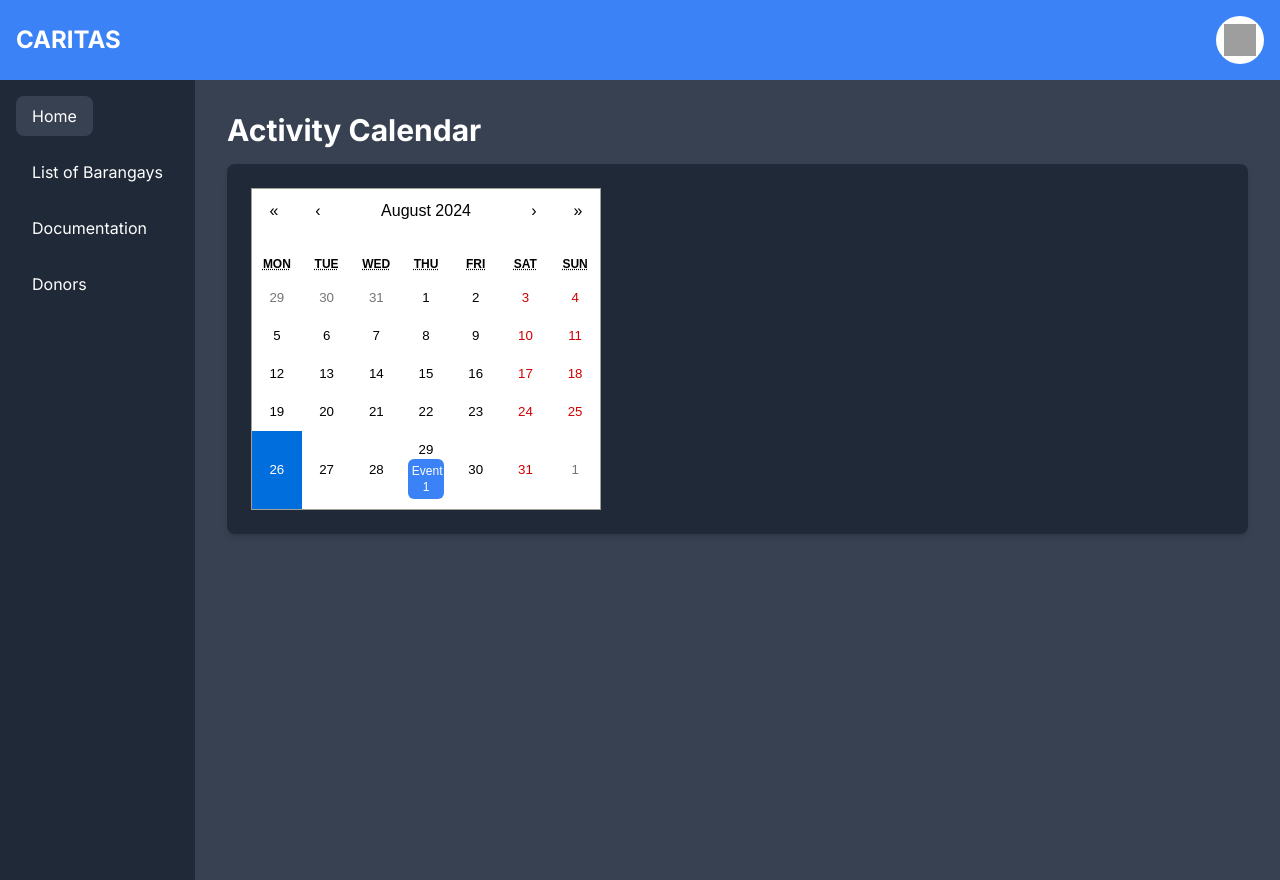
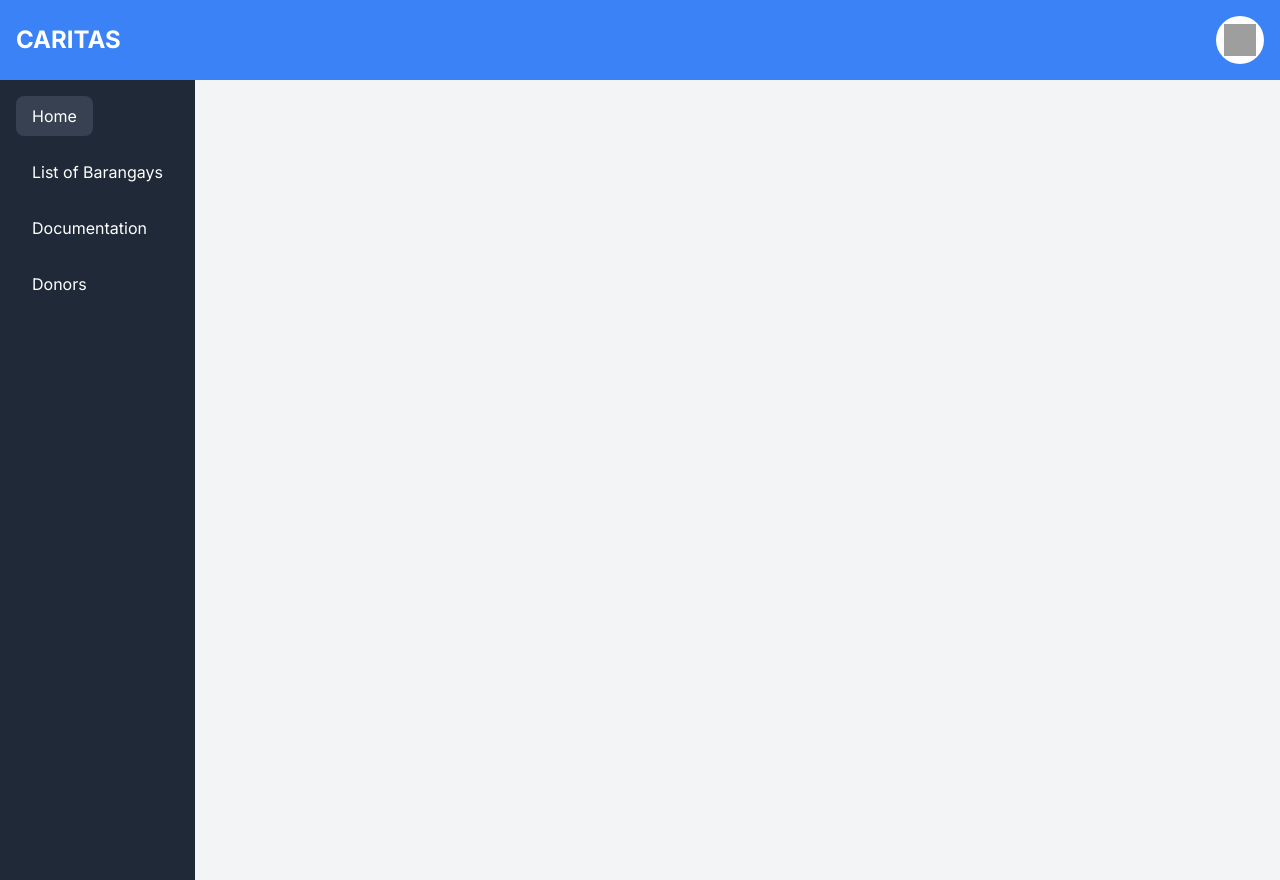
Before and after one commit to Caritas-200/caritas, a Next.js app: page /home in a window 1280 px wide. Built offline with nearby package versions, Linux system fonts and the light colour scheme; grey boxes are pictures that could not be loaded.

Commit message:
"chore: hide calendar"

```diff
--- a/src/app/(ui)/home/page.tsx
+++ b/src/app/(ui)/home/page.tsx
@@ -10,7 +10,7 @@ const HomeDashboard: React.FC = () => {
       <Header />
       <div className="flex flex-row flex-1 bg-gray-100">
         <LeftNav />
-        <Calendar />
+        {/* <Calendar /> */}
         {/* <BigCalendar /> */}
       </div>
     </div>
```
